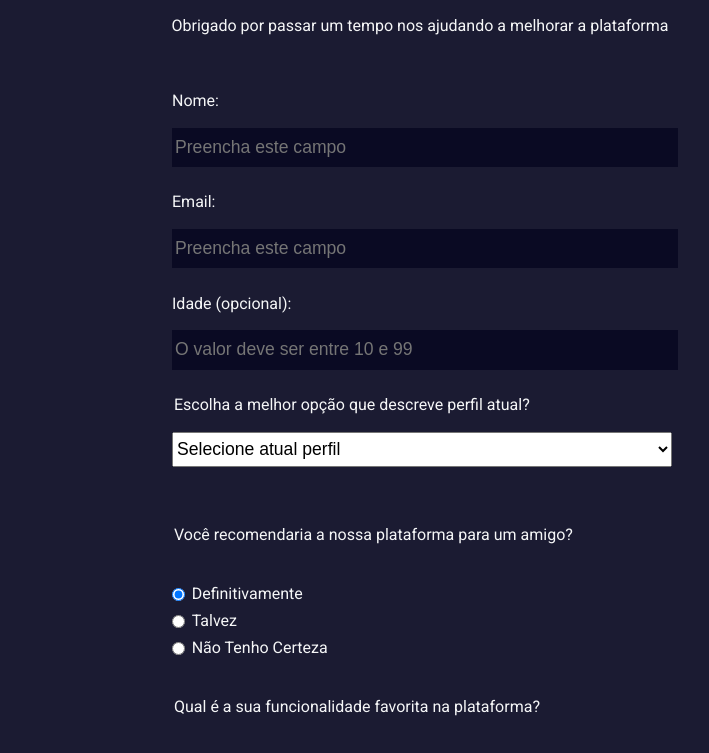
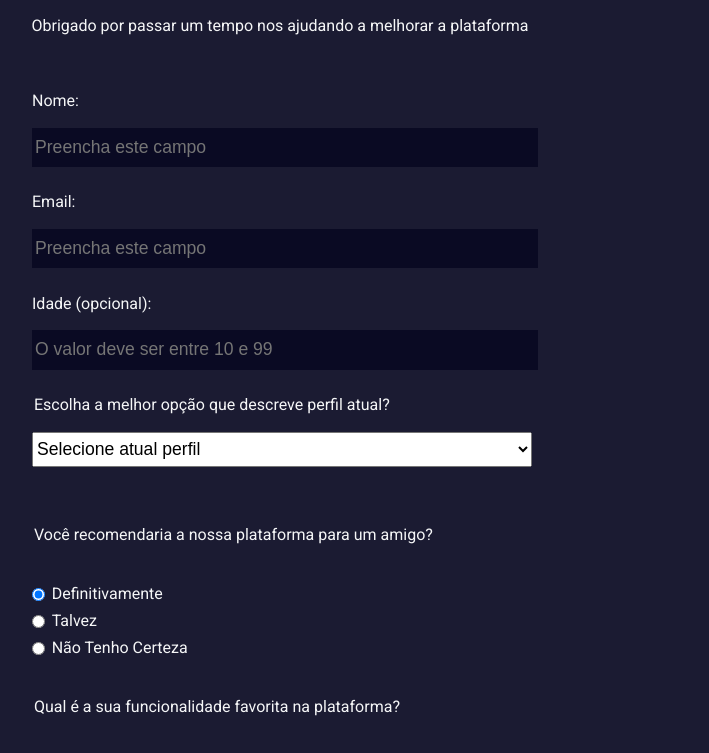
Before and after one commit to marcelo-moreira-code/projeto-formulario-de-pesquisa, a plain HTML site: page index.html in a window 1280 px wide. Shown: the part 86-839 px from the top of the page, without its empty margins (220-929 px from the left). Drawn offline with Linux system fonts and the light colour scheme.

Commit message:
Update style.css

```diff
--- a/estilo/style.css
+++ b/estilo/style.css
@@ -3,6 +3,8 @@
 @import url('https://fonts.googleapis.com/css2?family=Roboto:ital,wght@0,100;0,300;0,400;0,500;0,700;0,900;1,100;1,300;1,400;1,500;1,700;1,900&display=swap');
 
 body {
+    min-width: 300px;
+    max-width: 1000px;
     width: 100%;
     height: 100vh;
     margin: 0px;
```
